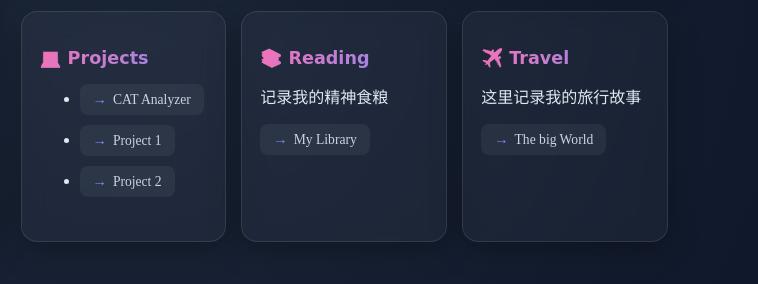
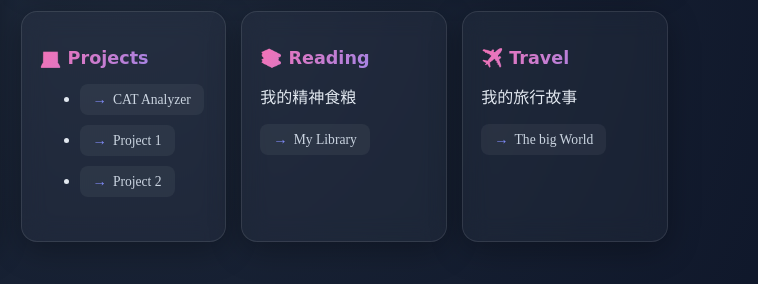
Before and after one commit to Rainieeeeeee/ruirui-website, a plain HTML site: page index.html in a window 1280 px wide. Shown: the part 442-726 px from the top of the page, 522-1280 px from the left. Drawn offline with Linux system fonts and the light colour scheme.

Commit message:
email adress 9

```diff
--- a/index.html
+++ b/index.html
@@ -42,7 +42,7 @@
                         <span>📱</span> 310.383.3949
                     </a>
                     <a href="mailto:ruirui@example.com" class="clean-link">
-                        <span>📧</span> ruirui@example.com
+                        <span>📧</span> rm2264@cornell.edu
                     </a>
                 </div>
                 </div>
@@ -74,12 +74,12 @@
                     </div>
                     <div class="card mini-card">
                         <h3>📚 Reading</h3>
-                        <p>记录我的精神食粮</p>
+                        <p>我的精神食粮</p>
                         <a href="#" class="more-link">My Library</a>
                     </div>
                     <div class="card mini-card">
                         <h3>✈️ Travel</h3>
-                        <p>这里记录我的旅行故事</p>
+                        <p>我的旅行故事</p>
                         <a href="#" class="more-link">The big World</a>
                     </div>
                 </div>
```
